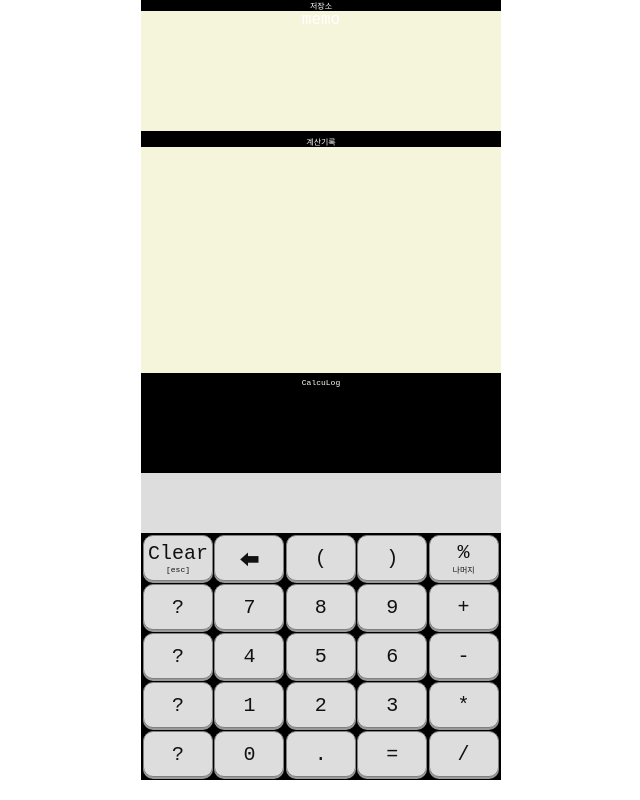
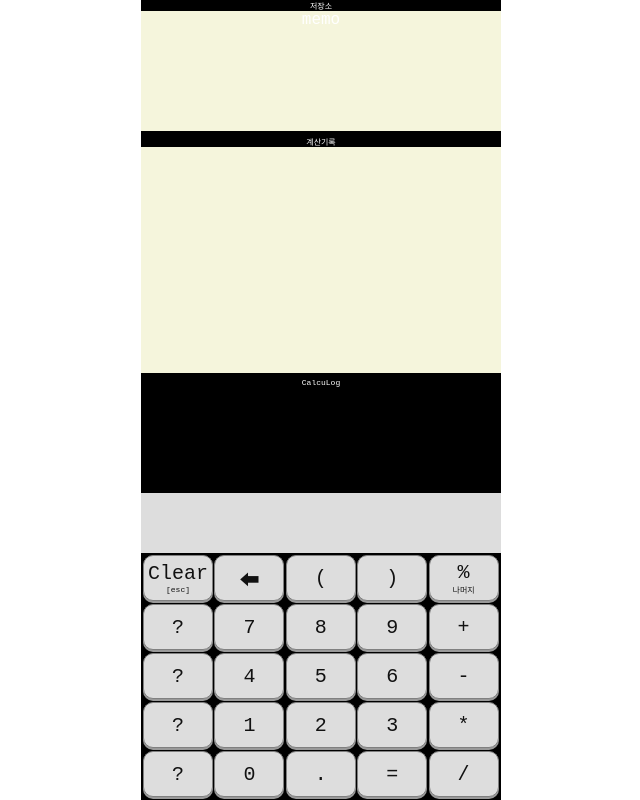
Before and after one commit to jacealan/calculog, a React (Create React App) app: page / in a window 1280 px wide. Shown: the whole page, without its empty margins (319-959 px from the left). Built offline with nearby package versions, Linux system fonts and the light colour scheme; a web font is replaced by a local one.

Commit message:
fix size

```diff
--- a/src/App.css
+++ b/src/App.css
@@ -1,7 +1,7 @@
 .App {
   position: relative;
   width: 360px;
-  height: 780px;
+  height: 100vh;
   background-color: black;
   color: white;
   text-align: center;
```
